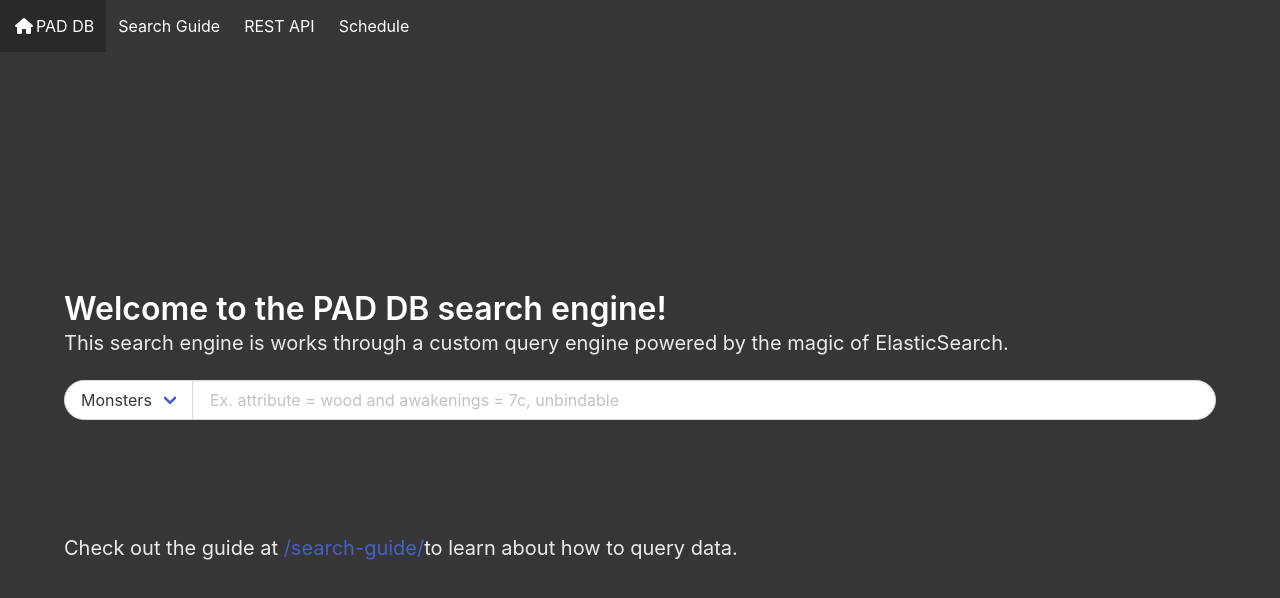
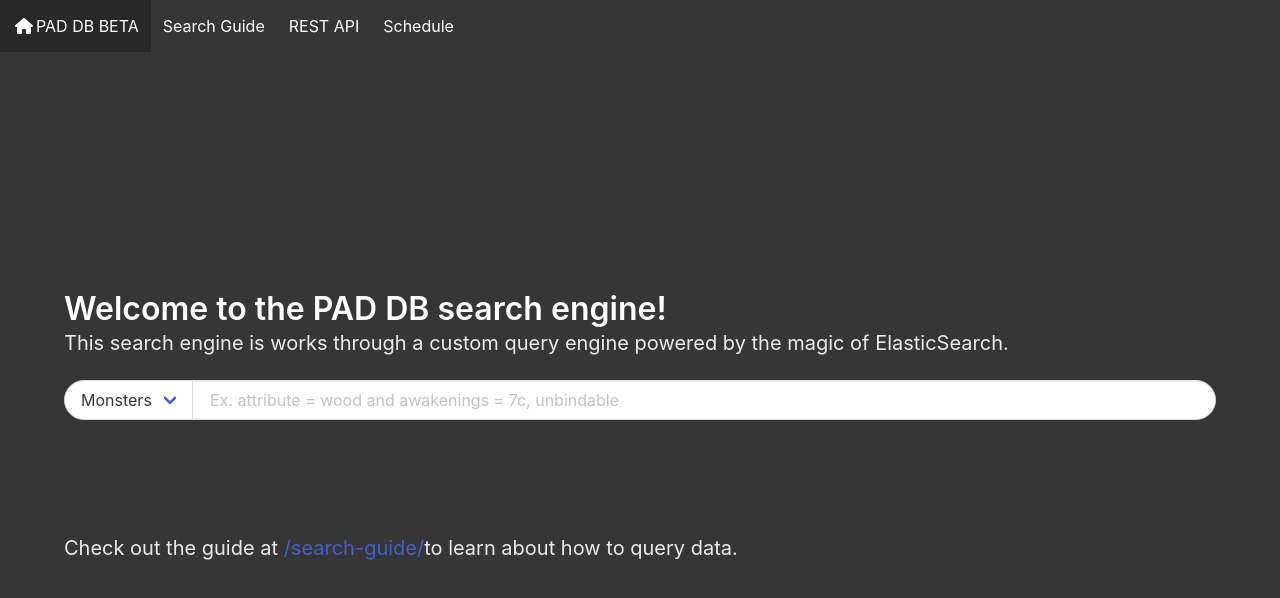
Before and after one commit to rohilthopu/pdb-react, a React (Create React App) app: page / in a window 1280 px wide. Shown: the top 598 px of the page. Built offline with nearby package versions, Linux system fonts and the light colour scheme.

Commit message:
base commit since it's been a while...

```diff
--- a/src/components/nav/nav.js
+++ b/src/components/nav/nav.js
@@ -8,7 +8,7 @@
                     <div className="navbar-start">
                         <a className="navbar-item" href="/">
                             <span className="icon"><i className="fas fa-home"/></span>
-                            <span>PAD DB</span>
+                            <span>PAD DB BETA</span>
                         </a>
                         <a className='navbar-item' href='/search-guide/'>Search Guide</a>
                         <a className='navbar-item' href='/api/'>REST API</a>
```
Also changed, not shown: src/components/monster/collab.js (added, +9 -0 lines).
